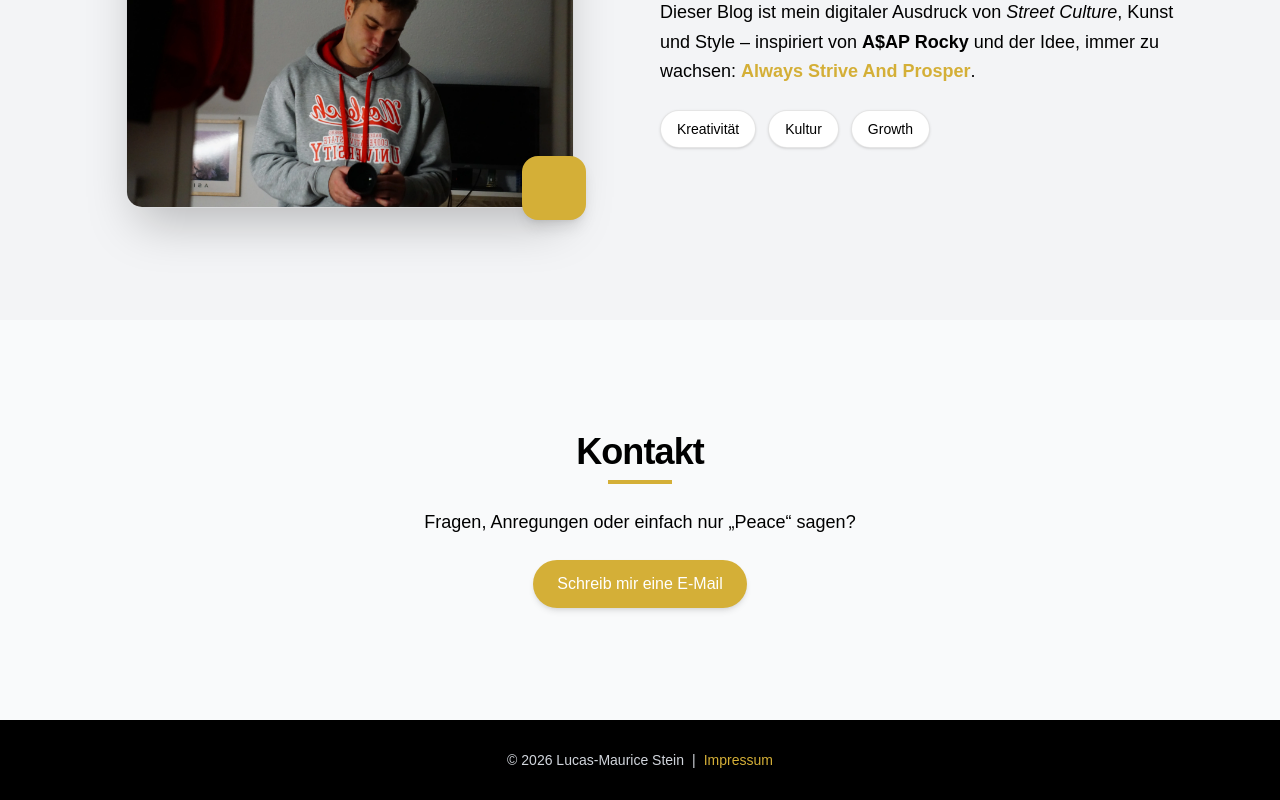
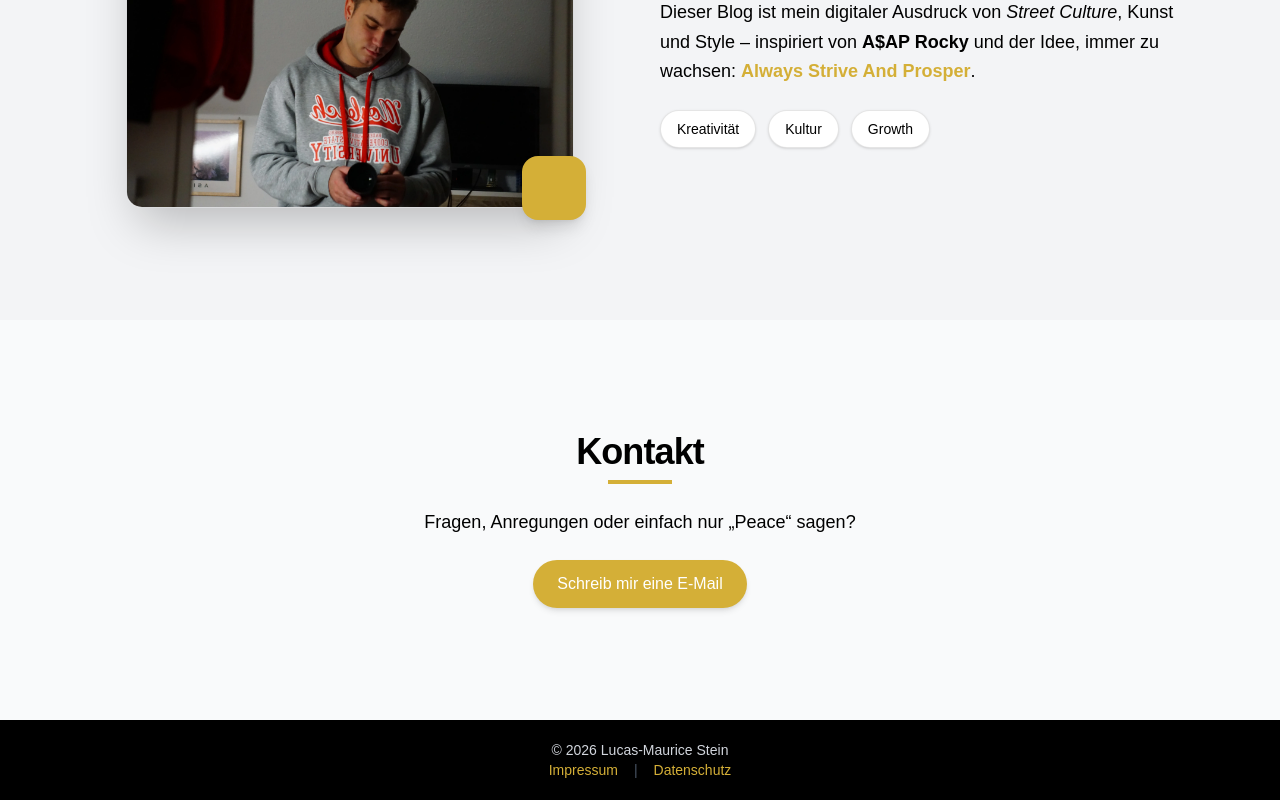
Before and after one commit to Lucas-MStein/asap-next, a Next.js app: page / in a window 1280 px wide. Shown: the part 1647-2447 px from the top of the page. Built offline with nearby package versions, Linux system fonts and the light colour scheme.

Commit message:
adjusted footer with legal

```diff
--- a/components/SiteFooter.tsx
+++ b/components/SiteFooter.tsx
@@ -1,26 +1,91 @@
+'use client';
+
+import { useState } from 'react';
+
 type SiteFooterProps = {
     showImpressumLink?: boolean;
 };
 
+type OpenModal = null | 'datenschutz';
+
 export default function SiteFooter({ showImpressumLink = false }: SiteFooterProps) {
     const currentYear = new Date().getFullYear();
+    const [openModal, setOpenModal] = useState<OpenModal>(null);
 
     return (
-        <footer className="h-14 md:h-20 bg-black text-gray-300 px-4 md:px-20 flex items-center justify-center">
-            <div className="text-center text-sm">
-        <span className="block md:inline">
+        <>
+            {/* WICHTIG: keine fixe Höhe auf Mobile */}
+            <footer className="bg-black text-gray-300 px-4 md:px-20 py-3 md:py-0 md:h-20 flex items-center justify-center">
+                <div className="text-center text-sm w-full">
+                    {/* Mobile: eigene Zeile */}
+                    <div className="whitespace-nowrap">
                         &copy; {currentYear} Lucas-Maurice Stein
-        </span>
+                    </div>
 
+                    {/* Mobile: eigene Zeile, Desktop: inline mit Pipes */}
+                    <div className="mt-1 md:mt-0 flex items-center justify-center flex-wrap gap-x-4 gap-y-1">
                         {showImpressumLink && (
-                    <>
-                        <span className="mx-2 hidden md:inline">|</span>
                             <a href="/impressum" className="text-[#d4af37] hover:underline">
                                 Impressum
                             </a>
-                    </>
                         )}
+
+                        {/* Pipes nur am Desktop sichtbar */}
+                        {showImpressumLink && (
+                            <span className="hidden md:inline text-gray-600">|</span>
+                        )}
+
+                        <button
+                            onClick={() => setOpenModal('datenschutz')}
+                            className="text-[#d4af37] hover:underline"
+                        >
+                            Datenschutz
+                        </button>
+                    </div>
                 </div>
             </footer>
+
+            {/* Datenschutz Modal */}
+            {openModal === 'datenschutz' && (
+                <div className="fixed inset-0 z-50 flex items-center justify-center bg-black/80 backdrop-blur-sm px-4">
+                    <div className="relative w-full max-w-xl rounded-lg bg-neutral-900 p-6 text-neutral-300 shadow-xl">
+                        <button
+                            onClick={() => setOpenModal(null)}
+                            className="absolute right-4 top-4 text-neutral-500 hover:text-white"
+                        >
+                            ✕
+                        </button>
+
+                        <h2 className="mb-4 text-xl font-semibold">Datenschutzerklärung</h2>
+
+                        <p className="mb-4">Verantwortlicher im Sinne der DSGVO:</p>
+
+                        <p className="mb-4">
+                            <strong>Lucas-Maurice Stein</strong>
+                            <br />
+                            E-Mail:{' '}
+                            <a href="mailto:lucasmauricestein@gmail.com" className="underline">
+                                lucasmauricestein@gmail.com
+                            </a>
+                        </p>
+
+                        <p className="mb-4">
+                            Diese Website dient ausschließlich der Information. Es werden keine
+                            personenbezogenen Daten aktiv erhoben.
+                        </p>
+
+                        <p className="mb-4">
+                            Beim Zugriff auf diese Website werden durch den Hosting-Anbieter (Vercel)
+                            technisch notwendige Zugriffsdaten (z. B. IP-Adresse, Browsertyp, Zeitpunkt
+                            des Zugriffs) verarbeitet, um den sicheren Betrieb der Website zu gewährleisten.
+                        </p>
+
+                        <p className="text-sm text-neutral-500">
+                            Es werden keine Cookies zu Analyse- oder Marketingzwecken eingesetzt.
+                        </p>
+                    </div>
+                </div>
+            )}
+        </>
     );
 }
```
Lines whose indentation alone changed are shown as unchanged.
